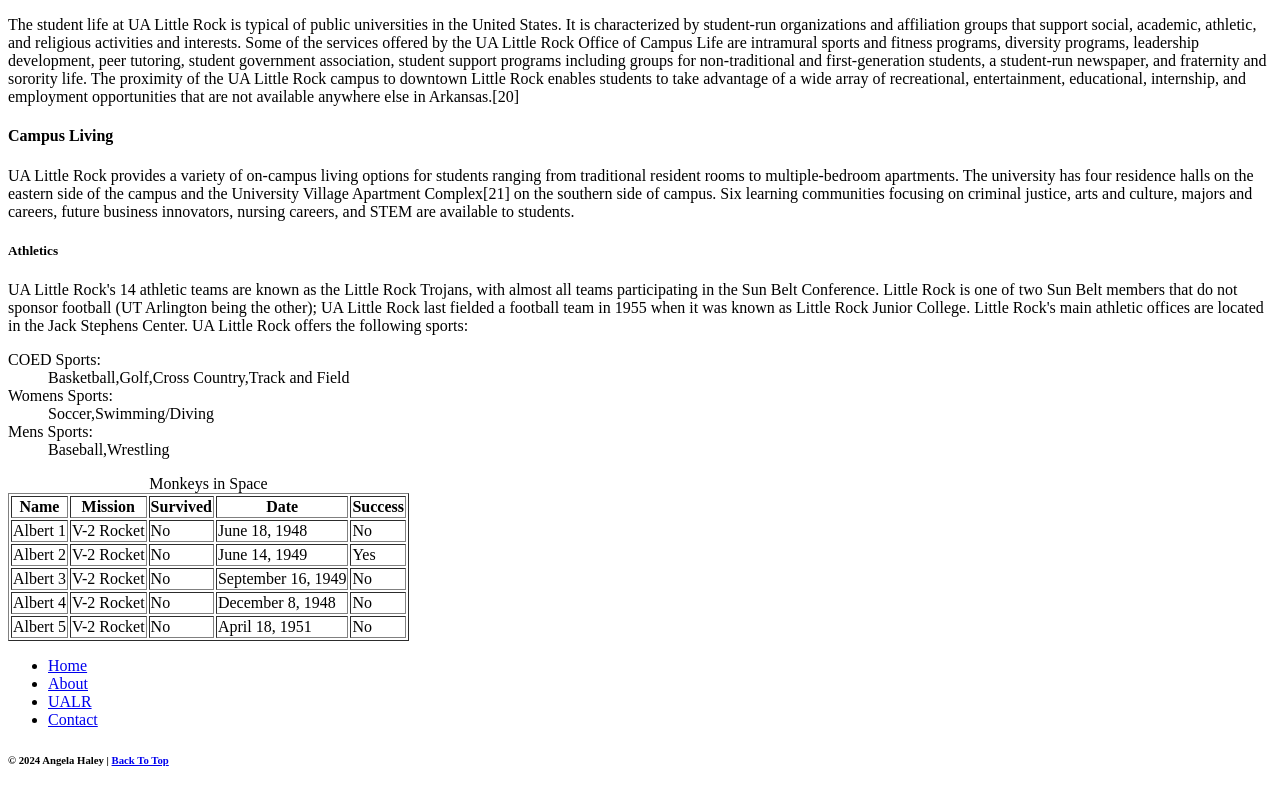
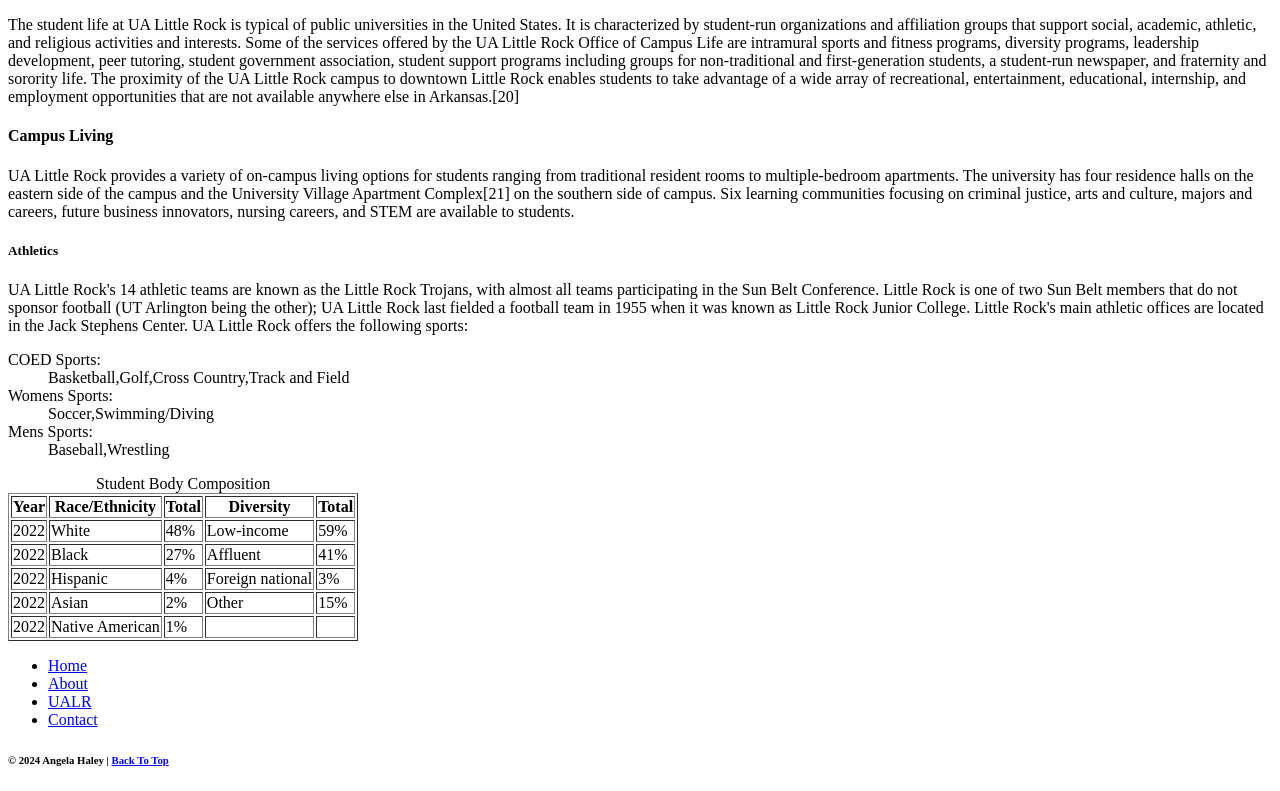
Before and after one commit to AngelaHaley/ifsc-1310-, a plain HTML site: page prototype/index.html in a window 1280 px wide. Shown: the part 746-1537 px from the top of the page. Drawn offline with Linux system fonts and the light colour scheme; files whose address does not match are found by name.

Commit message:
second main

```diff
--- a/prototype/index.html
+++ b/prototype/index.html
@@ -84,14 +84,14 @@
 
             </dl>
 
-            <table border="1">
-                <caption>Monkeys in Space</caption>
-                <tr><th scope="col">Name</th><th scope="col">Mission</th><th scope="col">Survived</th><th scope="col">Date</th><th scope="col">Success</th></tr>
-                <tr><td>Albert 1</td><td>V-2 Rocket</td><td>No</td><td>June 18, 1948</td><td>No</td></tc></tr>
-                <tr><td>Albert 2</td><td>V-2 Rocket</td><td>No</td><td>June 14, 1949</td><td>Yes</td></tc></tr>
-                <tr><td>Albert 3</td><td>V-2 Rocket</td><td>No</td><td>September 16, 1949</td><td>No</td></tc></tr>
-                <tr><td>Albert 4</td><td>V-2 Rocket</td><td>No</td><td>December 8, 1948</td><td>No</td></tc></tr>
-                <tr><td>Albert 5</td><td>V-2 Rocket</td><td>No</td><td>April 18, 1951</td><td>No</td></tc></tr>
+            <table border>
+                <caption>Student Body Composition</caption>
+                <tr><th scope="col">Year</th><th scope="col">Race/Ethnicity</th><th scope="col">Total</th><th scope="col">Diversity</th><th scope="col">Total</th></tr>
+                <tr><td>2022</td><td>White</td><td>48%</td><td>Low-income</td><td>59%</td></tc></tr>
+                <tr><td>2022</td><td>Black</td><td>27%</td><td>Affluent</td><td>41%</td></tc></tr>
+                <tr><td>2022</td><td>Hispanic</td><td>4%</td><td>Foreign national</td><td>3%</td></tc></tr>
+                <tr><td>2022</td><td>Asian</td><td>2%</td><td>Other</td><td>15%</td></tc></tr>
+                <tr><td>2022</td><td>Native American</td><td>1%</td><td></td><td></td></tc></tr>
 
 
             </table>
```
